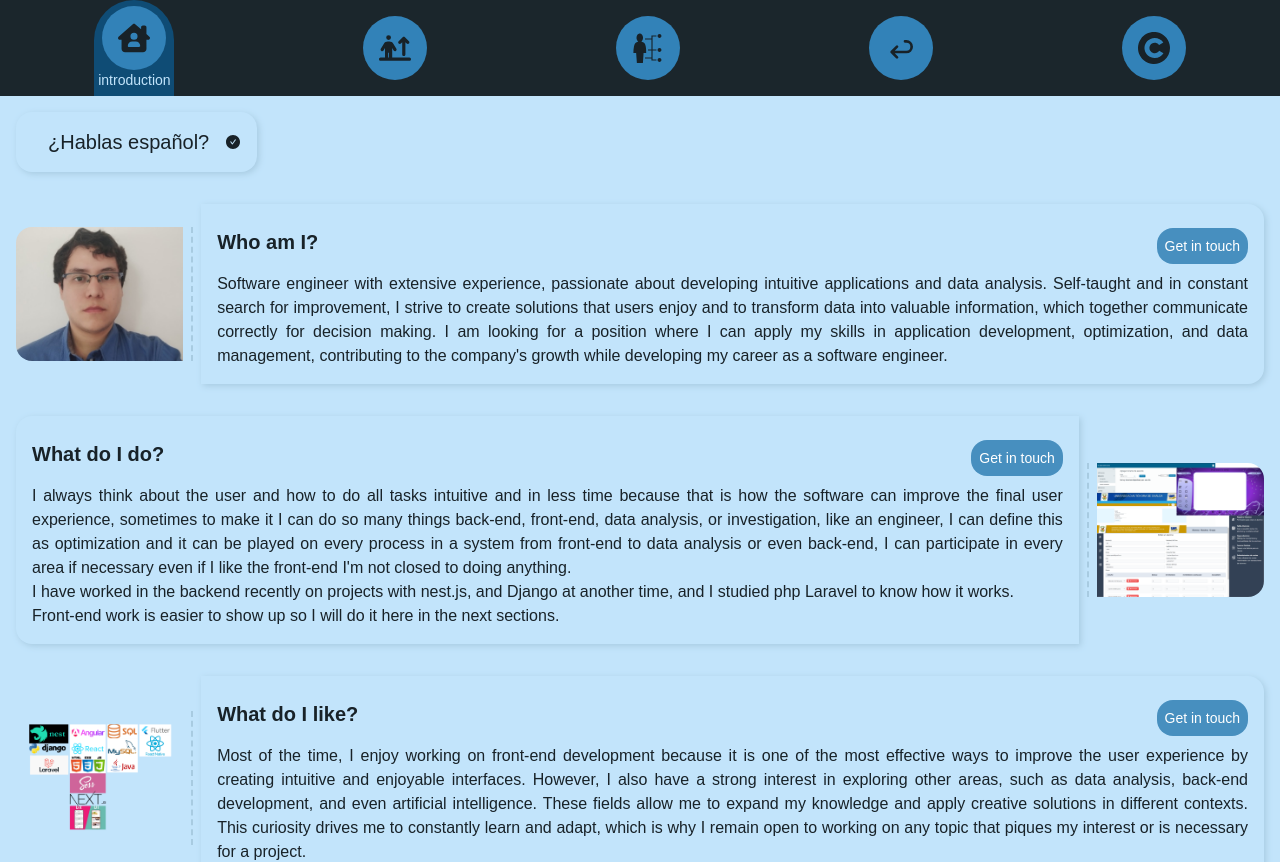
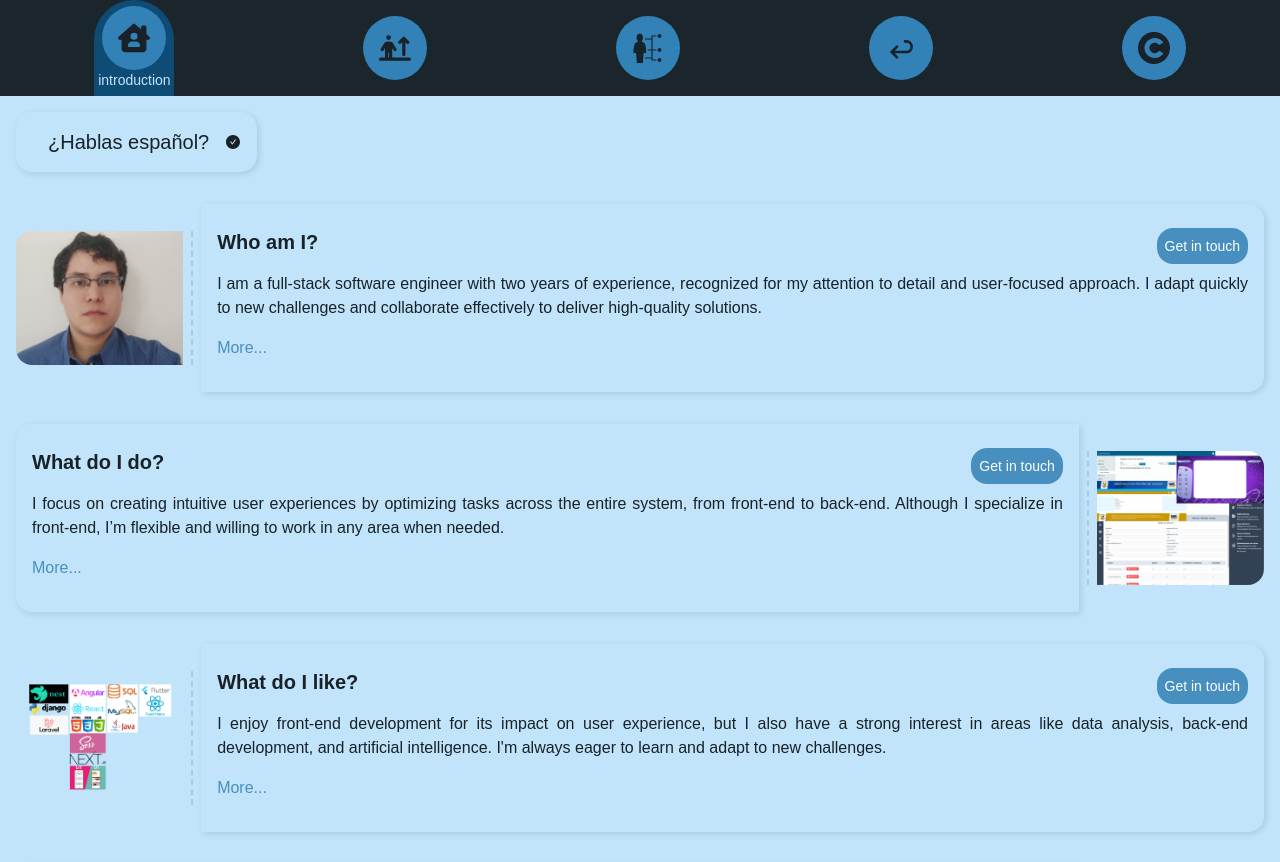
Before and after one commit to danielniebla/Resume, a React (Create React App) app in the folder resume/: page / in a window 1280 px wide. Shown: the top 862 px of the page. Built offline with nearby package versions, Linux system fonts and the light colour scheme.

Commit message:
summarizing the resume

```diff
--- a/resume/src/components/introduction.tsx
+++ b/resume/src/components/introduction.tsx
@@ -1,18 +1,24 @@
-import React from "react";
+import React,{ useState } from "react";
 import Gito from "./getInTouch.tsx";
 
 interface imgLeft {
   title: string,
   titles: string,
-  text: React.ReactNode,
-  spanish: React.ReactNode,
+  text: string,
+  rText: string,
+  spanish: string,
+  rSpanish: string,
   img: string,
   horientation: boolean,
   language: boolean,
 
 }
 
-const Intro: React.FC<imgLeft> = ({title,titles, text, img, horientation,language,spanish}) => {
+const Intro: React.FC<imgLeft> = ({title,titles, text, img, horientation,language,spanish,rSpanish,rText}) => {
+  const [open, setOpen] = useState(false);
+  const handleClick = () => {
+    setOpen(!open);
+  };
   return (
     <div>
     { horientation ?
@@ -25,7 +31,9 @@ const Intro: React.FC<imgLeft> = ({title,titles, text, img, horientation,languag
             <h2 className=" font-semibold">{language?title:titles}</h2>
             <Gito/>
           </div>
-          <p className="text-justify">{language?text:spanish} </p>
+          <p className="text-justify">{language?rText:rSpanish} </p>
+          {open ? (<div><p className="py-4 text-justify">{language?text:spanish}</p><p className='lmb py-4' onClick={handleClick}>{language?'Less...':'menos...'}</p></div>)
+        : (<p className="py-4 lmb" onClick={handleClick}>{language?'More...':'Mas...'}</p>)}
         </div>
       </div>)
     :
@@ -35,7 +43,9 @@ const Intro: React.FC<imgLeft> = ({title,titles, text, img, horientation,languag
             <h2 className=" font-semibold">{language?title:titles}</h2>
             <Gito/>
           </div>
-          <p className="text-justify">{language?text:spanish} </p>
+          <p className="text-justify">{language?rText:rSpanish} </p>
+          {open ? (<div><p className="py-4 text-justify">{language?text:spanish}</p><p className='lmb py-4' onClick={handleClick}>{language?'Less...':'menos...'}</p></div>)
+        : (<p className="py-4 lmb" onClick={handleClick}>{language?'More...':'Mas...'}</p>)}
         </div>
         <div className=" bl">
           <img src={img} alt="descriptive " className="rounded-2xl none rounded-bl-none rounded-tl-none" />
--- a/resume/src/home/home.tsx
+++ b/resume/src/home/home.tsx
@@ -4,25 +4,6 @@ import perfil from '../assets/perfil.jpg';
 import colage from '../assets/colage.png';
 import wil from '../assets/whatILike.png';
 import wal from '../assets/whatIAspire.png';
-
-const Wid = () => {
-    return (
-      <div>
-        <p>I always think about the user and how to do all tasks intuitive and in less time because that is how the software can improve the final user experience, sometimes to make it I can do so many things back-end, front-end, data analysis, or investigation, like an engineer, I can define this as optimization and it can be played on every process in a system from front-end to data analysis or even back-end, I can participate in every area if necessary even if I like the front-end I'm not closed to doing anything.</p>
-        <p>I have worked in the backend recently on projects with nest.js, and Django at another time, and I studied php Laravel to know how it works.</p>
-        <p>Front-end work is easier to show up so I will do it here in the next sections.</p>
-      </div>
-    );
-};
-const Wids = () => {
-    return (
-      <div>
-        <p>Siempre pienso en el usuario y en cómo hacer todas las tareas de forma intuitiva y en menos tiempo porque así es como el software puede mejorar la experiencia final del usuario, a veces para hacerlo puedo hacer diferentes tareas back-end, front-end, análisis de datos, o investigación, como un ingeniero, puedo definir esto como optimización y se puede aplicar en todos los procesos de un sistema desde front-end hasta análisis de datos o incluso back-end, puedo participar en todas las áreas si es necesario aunque me guste el front-end no me cierro a hacer nada en especifico.</p>
-        <p>He trabajado en el backend recientemente en proyectos con nest.js, y Django en otro momento, y estudié php Laravel para probar cómo funciona.</p>
-        <p>El trabajo de front-end es más fácil de mostrar, así que lo haré aquí en las siguientes secciones.</p>
-      </div>
-    );
-};
 
 interface homeprops{
     Language :boolean;
@@ -33,12 +14,10 @@ const Home: React.FC<homeprops> = ({Language}) =>{
             <Intro
                 title='Who am I?'
                 titles='¿Quien soy yo?'
-                text="Software engineer with extensive experience, passionate about developing intuitive applications and data analysis.
-                    Self-taught and in constant search for improvement, I strive to create solutions that users enjoy and to transform data into valuable information, which together communicate correctly for decision making.
-                    I am looking for a position where I can apply my skills in application development, optimization, and data management, contributing to the company's growth while developing my career as a software engineer."
-                spanish='Soy un ingeniero de software con amplia experiencia, apasionado por el desarrollo de aplicaciones intuitivas y el análisis de datos.
-                    Autodidacta y en constante búsqueda de mejora, me esfuerzo por crear soluciones que gusten a los usuarios y transformar los datos en información valiosa, que en conjunto aseguren una buena comunicacion para la toma de decisiones.
-                    Busco un puesto en el que pueda aplicar mis habilidades en desarrollo de aplicaciones, optimización y gestión de datos, contribuyendo al crecimiento de la empresa mientras desarrollo mi carrera como ingeniero de software.'
+                text="I am passionate about developing intuitive applications and turning data into valuable insights. I am looking for a role where I can apply my skills in development and optimization while contributing to the company's growth."
+                spanish='Me apasiona desarrollar aplicaciones intuitivas y convertir datos en información valiosa. Busco un puesto en el que pueda aplicar mis habilidades en desarrollo y optimización mientras contribuyo al crecimiento de la empresa.'
+                rText="I am a full-stack software engineer with two years of experience, recognized for my attention to detail and user-focused approach. I adapt quickly to new challenges and collaborate effectively to deliver high-quality solutions."
+                rSpanish="Soy un ingeniero de software full-stack con dos años de experiencia, reconocido por mi atención al detalle y enfoque centrado en el usuario. Me adapto rápidamente a nuevos retos y colaboro eficazmente para ofrecer soluciones de alta calidad."
                 img={perfil}
                 horientation={true}
                 language={Language}
@@ -46,8 +25,10 @@ const Home: React.FC<homeprops> = ({Language}) =>{
             <Intro
                 title='What do I do?'
                 titles='¿Que es lo que hago?'
-                text=<Wid/>
-                spanish=<Wids/>
+                text="Recently, I've worked on back-end projects using Nest.js and Django, and I've also studied PHP Laravel to broaden my expertise. While I have a preference for front-end work, I'm open to contributing wherever necessary to improve the overall system."
+                spanish="Recientemente, he trabajado en proyectos de back-end utilizando Nest.js y Django, y también he estudiado PHP Laravel para ampliar mis conocimientos. Aunque tengo preferencia por el trabajo front-end, estoy abierto a contribuir donde sea necesario para mejorar el sistema en general."
+                rText="I focus on creating intuitive user experiences by optimizing tasks across the entire system, from front-end to back-end. Although I specialize in front-end, I’m flexible and willing to work in any area when needed."
+                rSpanish="Me centro en crear experiencias de usuario intuitivas optimizando las tareas en todo el sistema, desde el front-end hasta el back-end. Aunque estoy especializado en front-end, soy flexible y estoy dispuesto a trabajar en cualquier área cuando sea necesario."
                 img={colage}
                 horientation={false}
                 language={Language}
@@ -55,8 +36,10 @@ const Home: React.FC<homeprops> = ({Language}) =>{
             <Intro
                 title='What do I like?'
                 titles='¿Que me gusta?'
-                text="Most of the time, I enjoy working on front-end development because it is one of the most effective ways to improve the user experience by creating intuitive and enjoyable interfaces. However, I also have a strong interest in exploring other areas, such as data analysis, back-end development, and even artificial intelligence. These fields allow me to expand my knowledge and apply creative solutions in different contexts. This curiosity drives me to constantly learn and adapt, which is why I remain open to working on any topic that piques my interest or is necessary for a project."
-                spanish='La mayor parte del tiempo, disfruto trabajando en el desarrollo front-end porque es una de las formas más eficaces de mejorar la experiencia del usuario creando interfaces intuitivas y agradables. Sin embargo, también me interesa mucho explorar otras áreas, como el análisis de datos, el desarrollo back-end e incluso la inteligencia artificial. Estos campos me permiten ampliar mis conocimientos y aplicar soluciones creativas en diferentes contextos. Esta curiosidad me impulsa a aprender y adaptarme constantemente, por lo que estoy abierto a trabajar en cualquier tema que despierte mi interés o sea necesario para un proyecto.'
+                text="These fields allow me to apply creative solutions and expand my expertise. My curiosity keeps me open to exploring new topics and working on whatever is necessary for a project, which drives my continuous growth as a developer."
+                spanish='Estos campos me permiten aplicar soluciones creativas y ampliar mis conocimientos. Mi curiosidad me mantiene abierto a explorar nuevos temas y trabajar en lo que sea necesario para un proyecto, lo que impulsa mi crecimiento continuo como desarrollador.'
+                rText="I enjoy front-end development for its impact on user experience, but I also have a strong interest in areas like data analysis, back-end development, and artificial intelligence. I'm always eager to learn and adapt to new challenges."
+                rSpanish="Me gusta el desarrollo front-end por su impacto en la experiencia del usuario, pero también tengo un gran interés en áreas como el análisis de datos, el desarrollo back-end y la inteligencia artificial. Siempre tengo ganas de aprender y adaptarme a nuevos retos."
                 img={wil}
                 horientation={true}
                 language={Language}
@@ -64,8 +47,10 @@ const Home: React.FC<homeprops> = ({Language}) =>{
             <Intro
                 title='What do I aspire?'
                 titles='¿Que espero ser?'
-                text="I aspire to become a T-shaped engineer, a concept I recently learned about in a course. This means being proficient in the fundamental skills of a full-stack engineer, while also having deep expertise in front-end development and UX/UI. My goal is to excel as a front-end engineer who can work independently and deliver high-quality solutions with a strong focus on user experience."
-                spanish='Aspiro a convertirme en un ingeniero en forma de T, un concepto que aprendí hace poco en un curso. Esto significa ser competente en las habilidades fundamentales de un ingeniero full-stack, mientras que también tenga una profunda experiencia en el desarrollo front-end y UX/UI. Mi objetivo es sobresalir como un ingeniero front-end que puede trabajar de forma independiente y ofrecer soluciones de alta calidad con un fuerte enfoque en la experiencia del usuario.'
+                text="My goal is to excel as a front-end engineer capable of working independently, delivering high-quality solutions with a strong focus on user experience. This vision motivates me to continuously develop both my broad and specialized skills."
+                spanish='Mi objetivo es sobresalir como ingeniero front-end capaz de trabajar de forma independiente, ofreciendo soluciones de alta calidad con un fuerte enfoque en la experiencia del usuario. Esta visión me motiva a desarrollar continuamente mis habilidades tanto amplias como especializadas.'
+                rText="I aspire to become a T-shaped engineer, combining full-stack proficiency with deep expertise in front-end development and UX/UI."
+                rSpanish='Aspiro a convertirme en un ingeniero "T-shape", combinando competencia full-stack con profunda experiencia en desarrollo front-end y UX/UI(la expansion lateral en full-stack mas el profundo conocimiento de un tema forman la T en conocimientos).'
                 img={wal}
                 horientation={false}
                 language={Language}
--- a/resume/src/past/past.tsx
+++ b/resume/src/past/past.tsx
@@ -1,4 +1,4 @@
-import React from 'react';
+import React,{ useState } from 'react';
 import Gito from '../components/getInTouch.tsx';
 import wal from '../assets/whatIAspire.png';
 import Intro from '../components/introduction.tsx';
@@ -7,21 +7,28 @@ interface pastprops {
     Language:boolean;
 }
 const Past: React.FC<pastprops> = ({Language}) =>{
+    const [open, setOpen] = useState(false);
+  const handleClick = () => {
+    setOpen(!open);
+  };
     return (
         <div className='p-4' >
             <div className="box-1 rounded-2xl p-4 flex">
                 <div>
                     <h2 className=" font-semibold">{Language?"My past before IT":"Mi pasado antes del area de software"}</h2>
-                    <p>{Language?"Someone suggested that the interpersonal skills I’ve gained in other areas could be a great addition to my résumé. I’ll highlight my soft skills for each job, keeping it concise, but I won’t include this in my résumé as they only serve to showcase these specific abilities.":"Alguien me dijo que las aptitudes interpersonales que he adquirido en otras áreas podrían ser un gran añadido a mi currículum, así que intentaré destacar mis habilidades para cada empleo, tratare de ser consiso sin embargo esto es util para dar a conocer mis habilidades blandas unicamente, por ello no lo incluyo en mi curriculum."}</p>
+                    <p>{Language?"If you would like to know more about my soft skills, I will leave some unrelated experiences, as I was recommended to include them to demonstrate transferable skills. However, if you do not consider this section important, I hope you have found enough relevant information about me.":"Si desean conocer más sobre mis habilidades blandas, dejaré algunas experiencias no relacionadas, ya que me recomendaron incluirlas para demostrar habilidades transferibles. Sin embargo, si no consideran esta sección importante, espero que hayan encontrado suficiente información relevante sobre mí."}</p>
                 </div>
                 <Gito  />
             </div>
             <div className='p-8'> {Language?"I am working on the images, I will include them in the future, thanks for your patience!":"Estoy trabajando en las imagenes, en un futuro las incluire, gracias por su paciencia!"}
+            {open ? (<div>
                 <Intro
                 title='Pizza seller'
                 titles='vendedor de pizzas'
-                text='My most recent job, aside from my experience in software, was as a pizza seller at a stadium. This was an occasional role that helped me further improve my communication skills and ability to sell products effectively.'
-                spanish='Mi trabajo más reciente, aparte de mi experiencia en software, fue como vendedor de pizzas en un estadio. Fue una función por temporada que me ayudó a mejorar aún más mis dotes de comunicación y mi capacidad para vender productos con eficacia.'
+                rText='This occasional role helped me enhance my communication skills and ability to sell products effectively.'
+                rSpanish='Este trabajo ocasional me ayudó a mejorar mis habilidades de comunicación y mi capacidad para vender productos con eficacia.'
+                text='Stepping out of my routine and working with a variety of people allowed me to perform smoothly in different environments.'
+                spanish='Salir de mi rutina y trabajar con gente variada me permitió desenvolverme con soltura en distintos entornos.'
                 img={wal}
                 horientation={true}
                 language={Language}
@@ -29,8 +36,10 @@ const Past: React.FC<pastprops> = ({Language}) =>{
                 <Intro
                 title='Grocery clerk'
                 titles='Encargado de abarrote'
-                text='During the COVID pandemic, my cousin opened a store, and I started helping him on weekends. This experience not only enhanced my customer service skills but also strengthened my sense of responsibility, managing 14-hour shifts.'
-                spanish="Durante la pandemia de COVID, mi primo abrió una tienda y empecé a ayudarle los fines de semana. Esta experiencia no solo mejoró mis habilidades de atención al cliente, sino que también reforzó mi sentido de la responsabilidad, gestionando turnos de 14 horas."
+                rText='Helping my cousin with his store during the COVID pandemic, I managed 14-hour shifts, which enhanced my customer service skills and sense of responsibility.'
+                text='This experience strengthened my ability to handle long workdays and stay committed under pressure.'
+                spanish="Esta experiencia reforzó mi capacidad para afrontar largas jornadas de trabajo y mantener el compromiso bajo presión."
+                rSpanish='Ayudando a mi primo con su tienda durante la pandemia de COVID, gestioné turnos de 14 horas, lo que mejoró mis habilidades de atención al cliente y mi sentido de la responsabilidad.'
                 img={wal}
                 horientation={false}
                 language={Language}
@@ -39,8 +48,10 @@ const Past: React.FC<pastprops> = ({Language}) =>{
                 <Intro
                 title='Lifeguard'
                 titles='Socorrista'
-                text='Then in 2019, someone asked me to cover for them as a lifeguard at a pool. Since people appreciated my work and knew me, I took several lifeguard courses and ended up working there for months until the pandemic. During this time, I honed my communication skills, developed a friendly and professional demeanor, and learned how to manage people while maintaining a calm and safe environment.'
-                spanish='Luego, en 2019, alguien me pidió que le cubriera como socorrista en una piscina. Como la gente apreciaba mi trabajo y me conocio, hice varios cursos de socorrista y acabé trabajando allí durante meses hasta la pandemia. Durante este tiempo, perfeccioné mis habilidades de comunicación, desarrollé un comportamiento amable y profesional, y aprendí a manejar a la gente mientras mantenía un ambiente tranquilo y seguro.'
+                rText='During this time, I honed my communication skills, developed a friendly and professional demeanor, and learned to manage people while maintaining a calm, safe environment.'
+                rSpanish='Durante este tiempo, perfeccioné mis habilidades de comunicación, desarrollé un comportamiento amable y profesional, y aprendí a manejar a las personas mientras mantenía un ambiente tranquilo y seguro.'
+                text='In 2019, I was asked to cover as a lifeguard at a pool, which led me to take several lifeguard courses and work there for months until the pandemic.'
+                spanish='En 2019 me pidieron cubrir como socorrista en una piscina, lo que me llevó a hacer varios cursos de socorrismo y a trabajar allí durante meses hasta la pandemia.'
                 img={wal}
                 horientation={true}
                 language={Language}
@@ -48,8 +59,10 @@ const Past: React.FC<pastprops> = ({Language}) =>{
                 <Intro
                 title='Electrician'
                 titles='Electricista'
-                text='I finished my Technical High School in Mechatronics Engineering and started working as an Electrician. This job helped me improve my ability to follow instructions, manage tasks, and work efficiently on daily assignments. I worked from 2017 until 2019, when my boss lost clients due to the restrictions.'
-                spanish='Terminé el Bachillerato Técnico en Ingeniería Mecatrónica y empecé a trabajar como electricista. Este trabajo me ayudó a mejorar mi capacidad para seguir instrucciones, gestionar tareas y trabajar de forma eficiente en los encargos diarios. Trabajé desde 2017 hasta 2019, cuando mi jefe perdió clientes debido a las restricciones.'
+                text='I completed my Technical High School in Mechatronics Engineering and began working as an Electrician from 2017 until 2019.'
+                rText='This job improved my ability to follow instructions, manage tasks, and work efficiently on daily assignments.'
+                rSpanish='Este trabajo mejoró mi capacidad para seguir instrucciones, gestionar tareas y trabajar de manera eficiente en las asignaciones diarias.'
+                spanish='Terminé el Bachillerato Técnico en Ingeniería Mecatrónica y empecé a trabajar como Electricista desde 2017 hasta 2019.'
                 img={wal}
                 horientation={false}
                 language={Language}
@@ -57,8 +70,10 @@ const Past: React.FC<pastprops> = ({Language}) =>{
                 <Intro
                 title='Water Station Attendant'
                 titles='Atencion de purificadora de agua'
-                text='My second job, from 2015 to 2017, was as a Water Station Attendant. In this role, I improved my soft skills by interacting with different types of people, who in this case were clients. This experience helped me grow in customer service and further develop my communication skills.'
-                spanish='Mi segundo trabajo, de 2015 a 2017, fue como encargado de una purificadora de agua. En este puesto, mejoré mis habilidades interpersonales interactuando con diferentes tipos de personas, que en este caso eran clientes. Esta experiencia me ayudó a crecer en la atención al cliente y a desarrollar aún más mis habilidades comunicativas.'
+                rText='This role helped me grow in customer service and further develop my communication skills by engaging with different types of people.'
+                text='From 2015 to 2017, I worked as a Water Station Attendant, interacting with a wide range of clients.'
+                rSpanish='Este papel me ayudó a crecer en el servicio al cliente y a desarrollar aún más mis habilidades de comunicación al relacionarme con diferentes tipos de personas.'
+                spanish='De 2015 a 2017, trabajé como Asistente de Estación de Agua, interactuando con una amplia gama de clientes.'
                 img={wal}
                 horientation={true}
                 language={Language}
@@ -66,12 +81,17 @@ const Past: React.FC<pastprops> = ({Language}) =>{
                 <Intro
                 title='Event Furniture Delivery'
                 titles='Repartidor de mobiloario de eventos'
-                text='My first job, from 2012 to 2015 (when I was 12 to 16 years old), was as an Event Furniture Delivery person. During this time, I discovered my strength in engaging warmly with clients and developed a strong sense of responsibility. This role ended when my boss found another job and closed the business.'
-                spanish='Mi primer trabajo, de 2012 a 2015 (cuando tenía entre 12 y 16 años), fue como repartidora de mobiliario para eventos. Durante ese tiempo, descubrí que mi punto fuerte era el trato cordial con los clientes y desarrollé un gran sentido de la responsabilidad. Esta función terminó cuando mi jefe encontró otro trabajo y cerró el negocio.'
+                text='From 2012 to 2015, when I was 12 to 16 years old, I worked as an Event Furniture Delivery person.'
+                rText='During this time, I discovered my strength in engaging warmly with clients and developed a strong sense of responsibility. '
+                rSpanish='Durante este tiempo, descubrí mi destreza para relacionarme cordialmente con los clientes y desarrollé un gran sentido de la responsabilidad. El puesto terminó cuando mi jefe cerró el negocio tras encontrar otro trabajo.'
+                spanish='De 2012 a 2015, cuando tenía entre 12 y 16 años, trabajé como repartidor de mobiliario para eventos.'
                 img={wal}
                 horientation={false}
                 language={Language}
                 ></Intro>
+                <p className='lmb py-4 text-xl' onClick={handleClick}>{Language?'Less...':'menos...'}</p></div>)
+            : (<p className="py-4 lmb text-xl" onClick={handleClick}>{Language?'I want to know More...':'Quiero saber mas...'}</p>)}
+
             </div>
         </div>
     )
```
